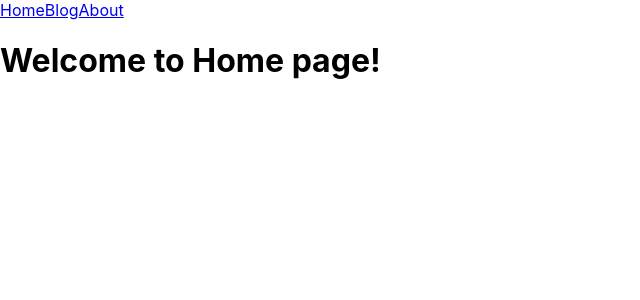
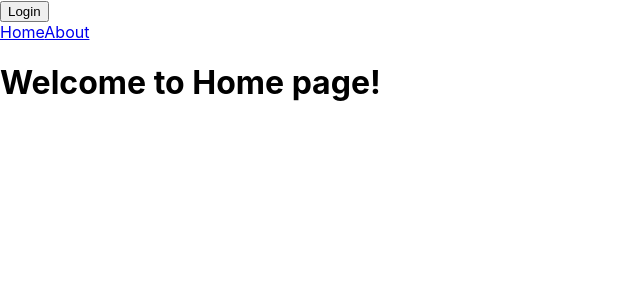
Before and after one commit to heggy231/router-ex, a React (Create React App) app: page / in a window 1280 px wide. Shown: the top 300 px of the page, without its empty margins (0-640 px from the left). Built offline with nearby package versions, Linux system fonts and the light colour scheme.

Commit message:
done conditional rendering login

```diff
--- a/src/App.js
+++ b/src/App.js
@@ -15,12 +15,18 @@ import {
 function App() {
   const [isLoggedIn, setIsLoggedIn] = useState(false);
 
+  const _toggleIsLoggedIn = () => setIsLoggedIn(!isLoggedIn);
+
   return (
     <Router>
       <div>
+        <button onClick={_toggleIsLoggedIn}>
+          { isLoggedIn ? "Logout" : "Login"}
+        </button>
+        <br />
         <nav>
           <Link to="/">Home</Link>
-          <Link to="/blog">Blog</Link>
+          { isLoggedIn && <Link to="/blog">Blog</Link> }
           <Link to="/about">About</Link>
         </nav>
       </div>
```
Also changed, not shown: src/Protected.js (added), 1 other file (tests, documents, lock files or other folders).
